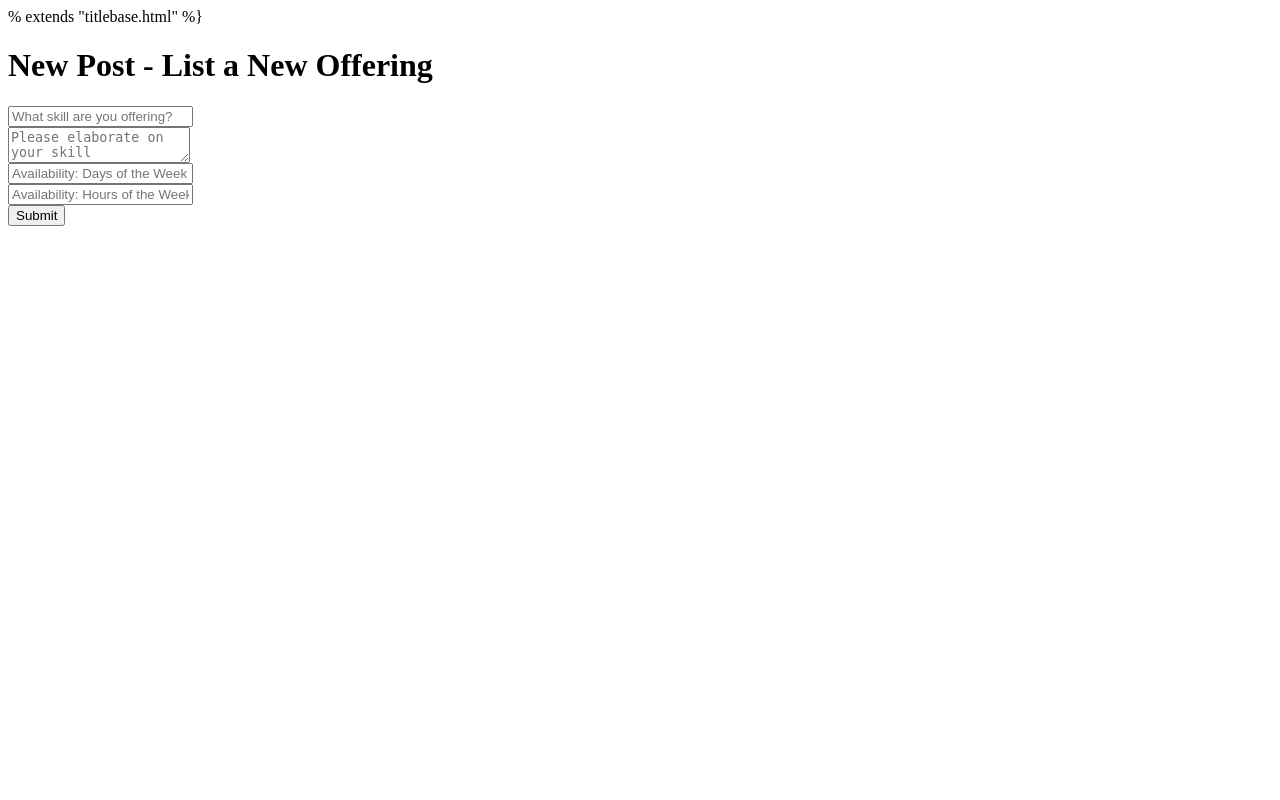
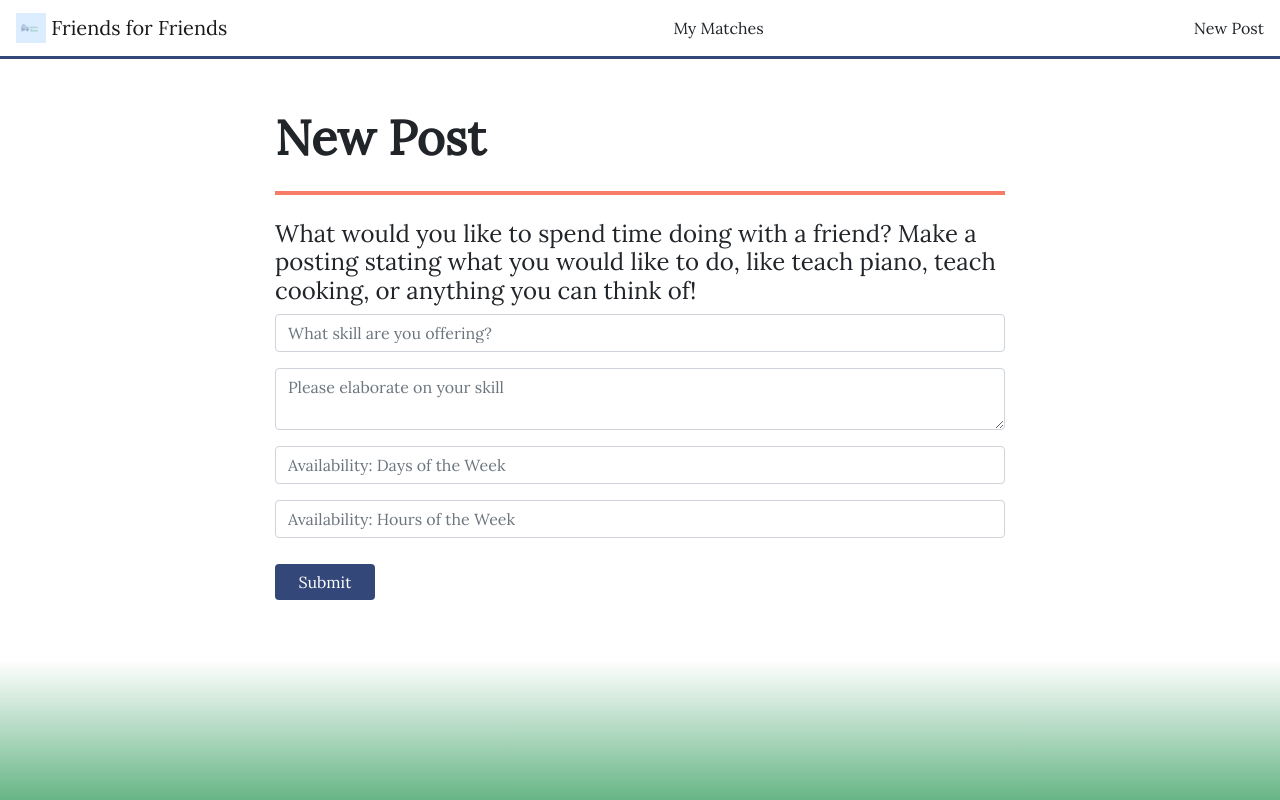
Before and after one commit to rajvirana/amphacks-team-09, a Flask app: page /newpost in a window 1280 px wide. Run offline with Flask 2, Linux system fonts and the light colour scheme; some libraries are stand-ins or nearby versions.

Commit message:
complete

```diff
--- a/project1/application.py
+++ b/project1/application.py
@@ -90,7 +90,7 @@
 
 @app.route("/newpost")
 def submit_post():
-    return render_template("success.html")
+    return render_template("newpost.html")
 
 @app.route("/search")
 def confirm():
--- a/project1/static/styles.css
+++ b/project1/static/styles.css
@@ -72,7 +72,6 @@
     margin-top:10px;
     margin-bottom:10px;
     position: absolute;
-    right: 150px;
     width: 100px;
 }
 
--- a/project1/templates/entry.html
+++ b/project1/templates/entry.html
@@ -26,7 +26,7 @@
         width=75px />
     <h1 class="title">Friends for Friends</h1>
     <h2 class="slogan">One of the greatest gifts you could give is your time.</h2>
-    <div class="row justify-content-center"><a class="btn btn-primary" href="{{url_for('login')}}" role="button">Log
+    <div class="row justify-content-center"><a class="btn login-btn" href="{{url_for('login')}}" role="button">Log
             In</a></div>
 </div>
 
--- a/project1/templates/newpost.html
+++ b/project1/templates/newpost.html
@@ -1,11 +1,28 @@
-% extends "titlebase.html" %}
+{% extends "basicpage.html" %}
+{% block navbar %}
+<nav class="navbar navbar-light">
+    <a class="navbar-brand" href="{{url_for('my_matches')}}">
+        <img src="{{ url_for('static', filename='assets/logo.png') }}" width="30" height="30"
+            class="d-inline-block align-top" alt="logo">
+        Friends for Friends
+    </a>
+    <a class="navbar-link" href="{{url_for('my_matches')}}">
+        My Matches
+    </a>
+    <a class="navbar-link" href="{{url_for('new_post')}}">
+        New Post
+    </a>
+</nav>
+{% endblock %}
 
-
-{% block custom_title %} <h1> New Post - List a New Offering</h1> {% endblock %}
+{% block custom_title %} <h1> New Post</h1> {% endblock %}
 
 {% block custom_content %}
 
-<form action="{{ url_for('signup_request') }}" method="post">
+<h4>What would you like to spend time doing with a friend? Make a posting stating what you would like to do, like teach piano, teach cooking, or anything you can think of! </h4>
+
+
+<form action="{{ url_for('submit_post') }}" method="post">
     <div class="form-group">
         <input class="form-control" name="title" placeholder="What skill are you offering?">
     </div>
```
Also changed, not shown: project1/templates/search.html (+8 -6 lines), 2 other files.
